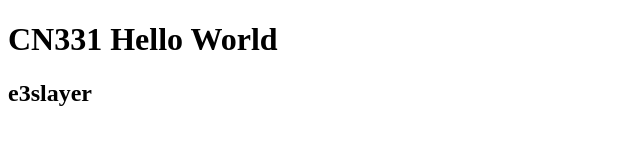
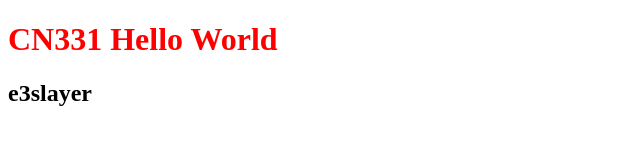
Before and after one commit to 6510615054/CN331-67-Demo, a plain HTML site: page index.html in a window 1280 px wide. Shown: the whole page, without its empty margins (0-640 px from the left). Drawn offline with Linux system fonts and the light colour scheme.

Commit message:
add style

```diff
--- a/index.html
+++ b/index.html
@@ -6,7 +6,7 @@
     <title>CN331</title>
 </head>
 <body>
-    <h1>CN331 Hello World</h1>
+    <h1 style="color: red;">CN331 Hello World</h1>
     <h2>e3slayer</h2>
 </body>
 </html>
```
